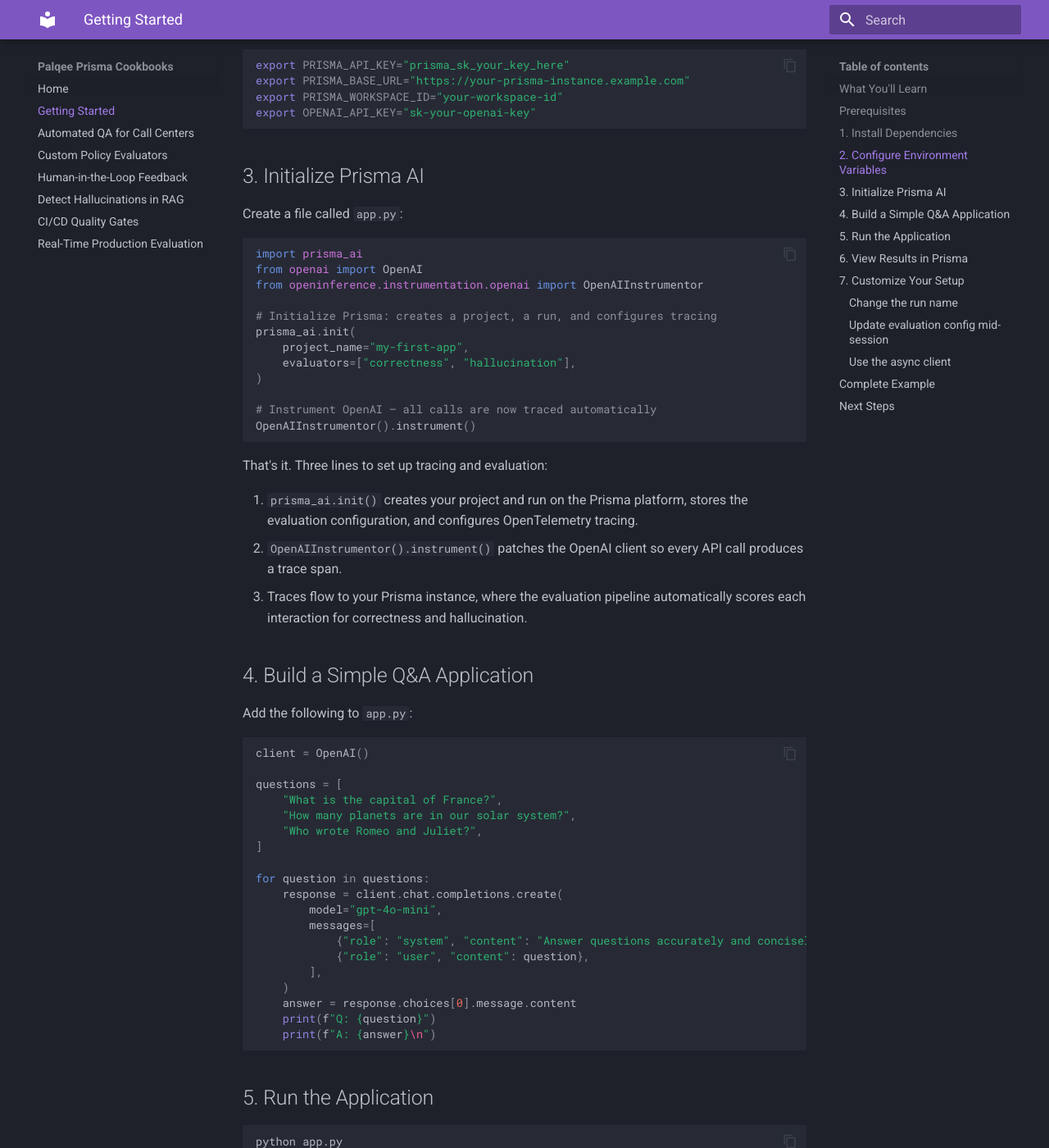
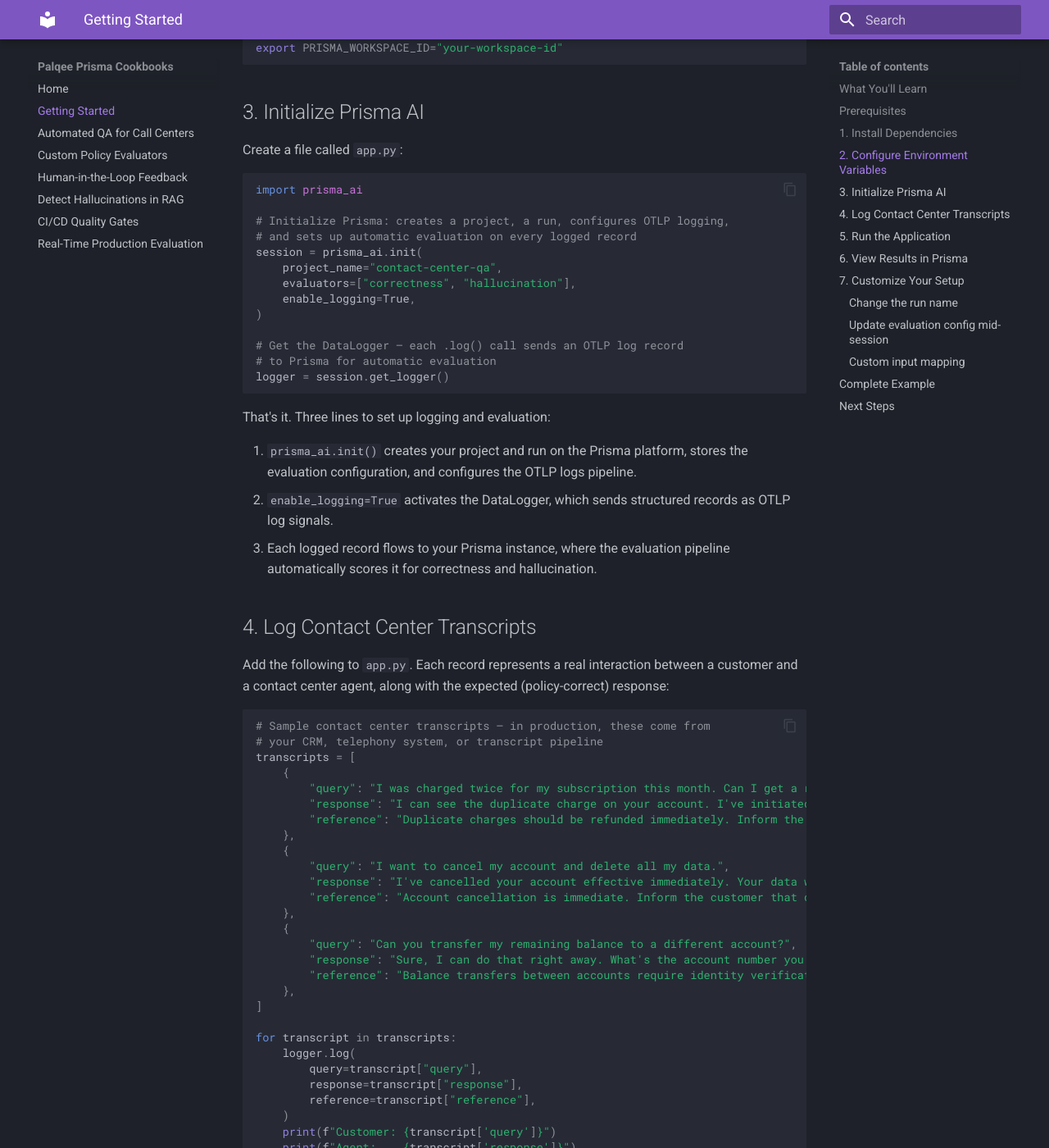
Before and after one commit to Palqee/prisma-cookbooks, an MkDocs documentation site: the page built from docs/getting-started.md, in a window 1280 px wide and 1400 px high, scrolled down 962 px. Shown: the whole window at 82% size. Built offline with MkDocs 1.6.1 and Material for MkDocs 9.7.7, drawn with Linux system fonts in a browser that asks for light colours; some of the changed text lies outside the part shown.

Commit message:
feat: rewrite getting started for contact center + improve CI/CD examples
- Getting started now demonstrates OTLP logs/DataLogger pattern
  for validating contact center agent responses against policy
- CI/CD quality gates golden dataset replaced with domain-specific
  compliance examples that clearly distinguish eval data from training data
- Updated landing page table to match new getting started focus

````diff
--- a/docs/getting-started.md
+++ b/docs/getting-started.md
@@ -1,28 +1,27 @@
-# Getting Started: Evaluate Your First LLM App in 5 Minutes
+# Getting Started: Validate Contact Center Interactions in 5 Minutes
 
-Set up Prisma AI tracing and automatic evaluation on an OpenAI-powered application with just a few lines of code.
+Set up Prisma AI to automatically evaluate contact center agent responses for correctness and policy compliance using OTLP log ingestion.
 
 ## What You'll Learn
 
 - Install and configure the Prisma AI SDK
-- Instrument an OpenAI chat application with automatic tracing
-- Enable correctness and hallucination evaluation on every LLM call
+- Log contact center transcript records via the OTLP logs pipeline
+- Enable automatic correctness and hallucination evaluation on every logged interaction
 - Access evaluation results via the Prisma project overview and REST API
 
 ## Prerequisites
 
 - Python 3.10+
 - A Prisma AI API key (from your Prisma instance settings)
-- An OpenAI API key
 - Access to a running Prisma instance
 
 ## 1. Install Dependencies
 
 ```bash
-pip install prisma-ai openai openinference-instrumentation-openai
+pip install prisma-ai
 ```
 
-The `prisma-ai` package is the unified SDK that includes both tracing (`prisma-otel`) and the platform client (`pq-prisma-client`). The `openinference-instrumentation-openai` package automatically captures OpenAI calls as OpenTelemetry spans.
+The `prisma-ai` package is the unified SDK that includes both OTLP log ingestion (`prisma-otel`) and the platform client (`pq-prisma-client`).
 
 ## 2. Configure Environment Variables
 
@@ -30,7 +29,6 @@
 export PRISMA_API_KEY="prisma_sk_your_key_here"
 export PRISMA_BASE_URL="https://your-prisma-instance.example.com"
 export PRISMA_WORKSPACE_ID="your-workspace-id"
-export OPENAI_API_KEY="sk-your-openai-key"
 ```
 
 ## 3. Initialize Prisma AI
@@ -39,50 +37,65 @@
 
 ```python
 import prisma_ai
-from openai import OpenAI
-from openinference.instrumentation.openai import OpenAIInstrumentor
 
-# Initialize Prisma: creates a project, a run, and configures tracing
-prisma_ai.init(
-    project_name="my-first-app",
+# Initialize Prisma: creates a project, a run, configures OTLP logging,
+# and sets up automatic evaluation on every logged record
+session = prisma_ai.init(
+    project_name="contact-center-qa",
     evaluators=["correctness", "hallucination"],
+    enable_logging=True,
 )
 
-# Instrument OpenAI — all calls are now traced automatically
-OpenAIInstrumentor().instrument()
+# Get the DataLogger — each .log() call sends an OTLP log record
+# to Prisma for automatic evaluation
+logger = session.get_logger()
 ```
 
-That's it. Three lines to set up tracing and evaluation:
+That's it. Three lines to set up logging and evaluation:
 
-1. `prisma_ai.init()` creates your project and run on the Prisma platform, stores the evaluation configuration, and configures OpenTelemetry tracing.
-2. `OpenAIInstrumentor().instrument()` patches the OpenAI client so every API call produces a trace span.
-3. Traces flow to your Prisma instance, where the evaluation pipeline automatically scores each interaction for correctness and hallucination.
+1. `prisma_ai.init()` creates your project and run on the Prisma platform, stores the evaluation configuration, and configures the OTLP logs pipeline.
+2. `enable_logging=True` activates the DataLogger, which sends structured records as OTLP log signals.
+3. Each logged record flows to your Prisma instance, where the evaluation pipeline automatically scores it for correctness and hallucination.
 
-## 4. Build a Simple Q&A Application
+## 4. Log Contact Center Transcripts
 
-Add the following to `app.py`:
+Add the following to `app.py`. Each record represents a real interaction between a customer and a contact center agent, along with the expected (policy-correct) response:
 
 ```python
-client = OpenAI()
-
-questions = [
-    "What is the capital of France?",
-    "How many planets are in our solar system?",
-    "Who wrote Romeo and Juliet?",
+# Sample contact center transcripts — in production, these come from
+# your CRM, telephony system, or transcript pipeline
+transcripts = [
+    {
+        "query": "I was charged twice for my subscription this month. Can I get a refund?",
+        "response": "I can see the duplicate charge on your account. I've initiated a refund for the second charge of $29.99. You'll see it back on your card within 3-5 business days.",
+        "reference": "Duplicate charges should be refunded immediately. Inform the customer the refund will appear within 3-5 business days and provide the exact amount.",
+    },
+    {
+        "query": "I want to cancel my account and delete all my data.",
+        "response": "I've cancelled your account effective immediately. Your data will be deleted within 30 days per our retention policy. You'll receive a confirmation email shortly.",
+        "reference": "Account cancellation is immediate. Inform the customer that data deletion occurs within 30 days per the data retention policy (GDPR Article 17). Send a confirmation email.",
+    },
+    {
+        "query": "Can you transfer my remaining balance to a different account?",
+        "response": "Sure, I can do that right away. What's the account number you'd like to transfer to?",
+        "reference": "Balance transfers between accounts require identity verification of both account holders before proceeding. Do not initiate the transfer without completing KYC verification per Policy FIN-302.",
+    },
 ]
 
-for question in questions:
-    response = client.chat.completions.create(
-        model="gpt-4o-mini",
-        messages=[
-            {"role": "system", "content": "Answer questions accurately and concisely."},
-            {"role": "user", "content": question},
-        ],
+for transcript in transcripts:
+    logger.log(
+        query=transcript["query"],
+        response=transcript["response"],
+        reference=transcript["reference"],
     )
-    answer = response.choices[0].message.content
-    print(f"Q: {question}")
-    print(f"A: {answer}\n")
+    print(f"Customer: {transcript['query']}")
+    print(f"Agent:    {transcript['response']}")
+    print()
+
+session.end()
 ```
+
+Notice the third transcript: the agent skipped identity verification before a balance transfer. Prisma's evaluation pipeline will flag this as a correctness failure against the reference policy.
 
 ## 5. Run the Application
 
@@ -93,28 +106,28 @@
 Expected output:
 
 ```
-Q: What is the capital of France?
-A: The capital of France is Paris.
+Customer: I was charged twice for my subscription this month. Can I get a refund?
+Agent:    I can see the duplicate charge on your account. I've initiated a refund for the second charge of $29.99. You'll see it back on your card within 3-5 business days.
 
-Q: How many planets are in our solar system?
-A: There are 8 planets in our solar system.
+Customer: I want to cancel my account and delete all my data.
+Agent:    I've cancelled your account effective immediately. Your data will be deleted within 30 days per our retention policy. You'll receive a confirmation email shortly.
 
-Q: Who wrote Romeo and Juliet?
-A: Romeo and Juliet was written by William Shakespeare.
+Customer: Can you transfer my remaining balance to a different account?
+Agent:    Sure, I can do that right away. What's the account number you'd like to transfer to?
 ```
 
-Behind the scenes, each OpenAI call generates a trace span that is sent to your Prisma instance. The evaluation pipeline picks up these traces and runs correctness and hallucination checks automatically.
+Behind the scenes, each `logger.log()` call sends an OTLP log record to your Prisma instance. The evaluation pipeline picks up these records and runs correctness and hallucination checks automatically against the reference answers.
 
 ## 6. View Results in Prisma
 
-Open Prisma and navigate to the **my-first-app** project. The project overview shows:
+Open Prisma and navigate to the **contact-center-qa** project. The project overview shows:
 
 - **Total Runs**: How many evaluation runs are active or completed
 - **Validations**: Total validations performed across all metrics
 - **HITL Requests**: Ambiguous cases queued for human expert review
 - **LLM Cost**: Token usage and cost for the evaluation pipeline
 
-Click on your run to see per-metric summaries — pass rates, failure counts, and ambiguous classifications for correctness and hallucination.
+Click on your run to see per-metric summaries — pass rates, failure counts, and ambiguous classifications for correctness and hallucination. The third transcript (balance transfer without KYC) should show as a correctness failure, demonstrating how Prisma catches policy violations in agent responses.
 
 For granular access to individual evaluation results, use the Prisma REST API or connect your preferred analytics tool (Power BI, Tableau, Grafana) via Prisma's analytics integration layer to build custom views over your evaluation data.
 
@@ -125,10 +138,11 @@
 By default, `init()` generates a random run name. You can set your own:
 
 ```python
-prisma_ai.init(
-    project_name="my-first-app",
-    run_name="experiment-v1",
+session = prisma_ai.init(
+    project_name="contact-center-qa",
+    run_name="weekly-qa-review-2026-03",
     evaluators=["correctness", "hallucination"],
+    enable_logging=True,
 )
 ```
 
@@ -138,8 +152,9 @@
 from prisma_ai import EvaluationConfig
 
 session = prisma_ai.init(
-    project_name="my-first-app",
+    project_name="contact-center-qa",
     evaluators=["correctness"],
+    enable_logging=True,
 )
 
 # Later, add hallucination detection
@@ -150,72 +165,76 @@
 )
 ```
 
-### Use the async client
+### Custom input mapping
 
-The pattern works identically with the async OpenAI client. The same `prisma_ai.init()` and `OpenAIInstrumentor().instrument()` setup from above applies — the instrumentor patches both sync and async clients:
+If your transcript data uses different field names, specify a custom mapping:
 
 ```python
-import asyncio
-from openai import AsyncOpenAI
+from prisma_ai import InputMapping
 
-client = AsyncOpenAI()
-
-async def main():
-    response = await client.chat.completions.create(
-        model="gpt-4o-mini",
-        messages=[{"role": "user", "content": "What is 2 + 2?"}],
-    )
-    print(response.choices[0].message.content)
-
-asyncio.run(main())
+session = prisma_ai.init(
+    project_name="contact-center-qa",
+    evaluators=["correctness", "hallucination"],
+    enable_logging=True,
+    input_mapping=InputMapping(
+        query="customer_message",
+        response="agent_reply",
+        reference="expected_response",
+    ),
+)
 ```
 
 ## Complete Example
 
 ```python
-"""Prisma AI Getting Started — full example."""
+"""Prisma AI Getting Started — Contact Center QA."""
 
 import prisma_ai
-from openai import OpenAI
-from openinference.instrumentation.openai import OpenAIInstrumentor
 
-# 1. Initialize Prisma with evaluation
-prisma_ai.init(
-    project_name="my-first-app",
+# 1. Initialize Prisma with evaluation and OTLP logging
+session = prisma_ai.init(
+    project_name="contact-center-qa",
     evaluators=["correctness", "hallucination"],
+    enable_logging=True,
 )
 
-# 2. Instrument OpenAI
-OpenAIInstrumentor().instrument()
+# 2. Get the DataLogger
+logger = session.get_logger()
 
-# 3. Use OpenAI as normal
-client = OpenAI()
-
-questions = [
-    "What is the capital of France?",
-    "How many planets are in our solar system?",
-    "Who wrote Romeo and Juliet?",
+# 3. Log contact center transcripts for evaluation
+transcripts = [
+    {
+        "query": "I was charged twice for my subscription this month. Can I get a refund?",
+        "response": "I can see the duplicate charge on your account. I've initiated a refund for the second charge of $29.99. You'll see it back on your card within 3-5 business days.",
+        "reference": "Duplicate charges should be refunded immediately. Inform the customer the refund will appear within 3-5 business days and provide the exact amount.",
+    },
+    {
+        "query": "I want to cancel my account and delete all my data.",
+        "response": "I've cancelled your account effective immediately. Your data will be deleted within 30 days per our retention policy. You'll receive a confirmation email shortly.",
+        "reference": "Account cancellation is immediate. Inform the customer that data deletion occurs within 30 days per the data retention policy (GDPR Article 17). Send a confirmation email.",
+    },
+    {
+        "query": "Can you transfer my remaining balance to a different account?",
+        "response": "Sure, I can do that right away. What's the account number you'd like to transfer to?",
+        "reference": "Balance transfers between accounts require identity verification of both account holders before proceeding. Do not initiate the transfer without completing KYC verification per Policy FIN-302.",
+    },
 ]
 
-for question in questions:
-    response = client.chat.completions.create(
-        model="gpt-4o-mini",
-        messages=[
-            {"role": "system", "content": "Answer questions accurately and concisely."},
-            {"role": "user", "content": question},
-        ],
+for transcript in transcripts:
+    logger.log(
+        query=transcript["query"],
+        response=transcript["response"],
+        reference=transcript["reference"],
     )
-    print(f"Q: {question}")
-    print(f"A: {response.choices[0].message.content}\n")
+    print(f"Customer: {transcript['query']}")
+    print(f"Agent:    {transcript['response']}\n")
 
 # 4. Clean up (optional — also runs automatically on exit)
-session = prisma_ai.get_session()
-if session:
-    session.end()
+session.end()
 ```
 
 ## Next Steps
 
-- [Detect Hallucinations in a RAG Pipeline](rag-hallucination-detection.md) — add retrieval context and evaluate RAG quality
-- [Automated QA for Call Center Transcripts](call-center-qa.md) — evaluate batch datasets with custom metrics
-- [Build Custom Policy Compliance Evaluators](custom-policy-evaluators.md) — create domain-specific evaluation criteria
+- [Automated QA for Call Center Transcripts](call-center-qa.md) — scale to batch evaluation of thousands of transcripts with custom metrics
+- [Custom Policy Evaluators](custom-policy-evaluators.md) — build domain-specific evaluators for regulated industries
+- [Human-in-the-Loop Feedback](hitl-feedback-loop.md) — route ambiguous cases to expert reviewers
````
Also changed, not shown: docs/cicd-quality-gates.md (+42 -30 lines), docs/index.md (+1 -1 lines).
